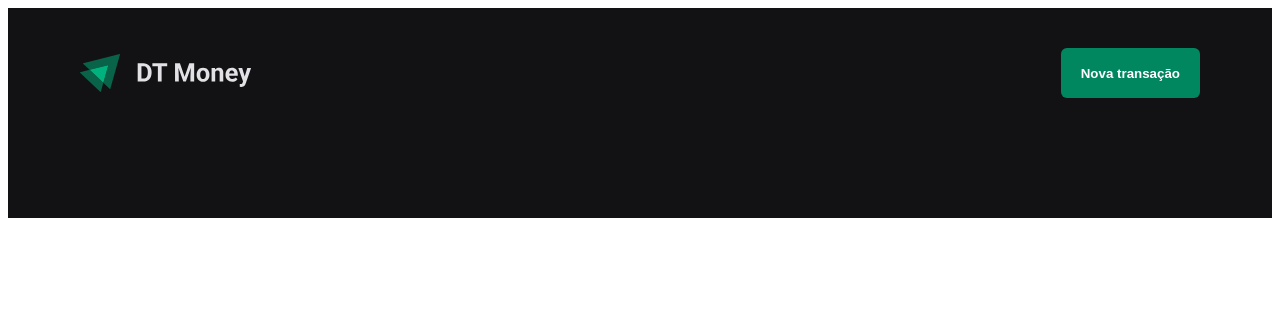
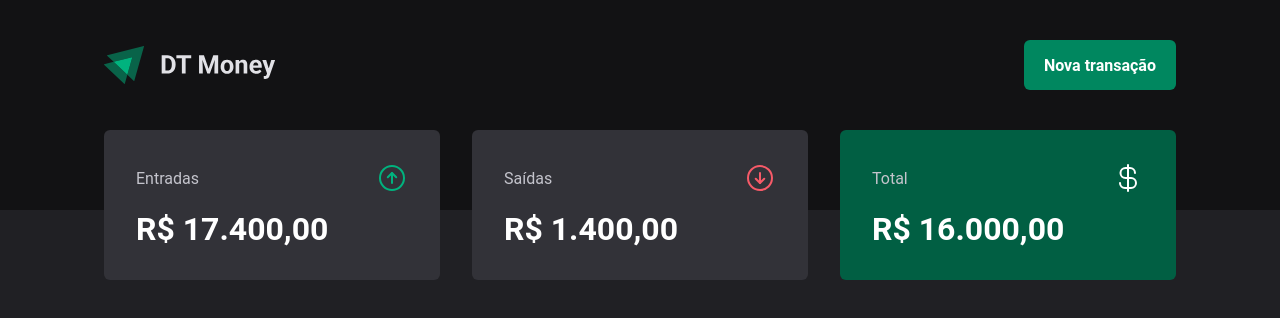
Before and after one commit to leandrocitro/dt-money, a React (Vite) app: page / in a window 1280 px wide. Shown: the top 318 px of the page. Built offline with nearby package versions, Linux system fonts and the light colour scheme.

Commit message:
add the summary

```diff
--- a/package.json
+++ b/package.json
@@ -10,6 +10,7 @@
     "preview": "vite preview"
   },
   "dependencies": {
+    "phosphor-react": "^1.4.1",
     "react": "^18.2.0",
     "react-dom": "^18.2.0",
     "styled-components": "^6.1.0"
--- a/src/App.tsx
+++ b/src/App.tsx
@@ -1,7 +1,8 @@
 import { ThemeProvider } from  'styled-components'
 
 import { Transactions } from "./pages/Transactions";
-import { defaultTheme } from "./styles/themes/default";
+import { defaultTheme } from '../src/styles/themes/default';
+import { GlobalStyle } from '../src/styles/themes/global';
 
 export function App() {
 
@@ -10,6 +11,7 @@
     <ThemeProvider theme={defaultTheme}>
 
       <Transactions />
+      <GlobalStyle />
     </ThemeProvider>
 
 
--- a/src/components/Header/index.tsx
+++ b/src/components/Header/index.tsx
@@ -1,5 +1,16 @@
+import { HeaderContainer, HeaderContent, NewTransactionButton } from "./styles"
+import logoImg from '../../assets/Logo.svg'
+
 export function Header() {
     return(
-        <div> Header </div>
+        <div>
+            <HeaderContainer>
+            <HeaderContent>
+                <img src={logoImg} alt="" />
+
+                <NewTransactionButton> Nova transação </NewTransactionButton>
+            </HeaderContent>
+        </HeaderContainer>
+        </div>
     )
 }
--- a/src/components/Header/styles.ts
+++ b/src/components/Header/styles.ts
@@ -0,0 +1,36 @@
+import styled from "styled-components";
+
+export const HeaderContainer = styled.header`
+    background: ${props => props.theme["gray-900"]};
+    padding: 2.5rem 0 7.5rem;
+
+`;
+
+export const HeaderContent = styled.div`
+    width: 100%;
+    max-width: 1120px;
+    margin: 0 auto;
+    padding: 0 1.5rem;
+
+    display: flex;
+    justify-content: space-between;
+    align-items: center;
+`;
+
+export const NewTransactionButton = styled.button`
+    height: 50px;
+    border: 0;
+    background: ${props => props.theme["green-500"]};
+    color: ${props => props.theme.white};
+    font-weight: bold;
+    padding: 0 1.25rem;
+    border-radius: 6px;
+    cursor: pointer;
+    transition: background-color 0.3s;
+
+
+    &:hover {
+        background: ${props => props.theme["green-700"]};
+
+    }
+`;
--- /dev/null
+++ b/src/components/Summary/index.tsx
@@ -0,0 +1,33 @@
+import { ArrowCircleUp, ArrowCircleDown, CurrencyDollar } from "phosphor-react";
+import { SummaryCard, SummaryContainer } from "./styles";
+
+export function Summary() {
+    return(
+        <SummaryContainer>
+            <SummaryCard>
+                <header>
+                    <span>Entradas</span>
+                    <ArrowCircleUp size={32} color="#00b37e" />
+                </header>
+                <strong>R$ 17.400,00</strong>
+            </SummaryCard>
+
+            <SummaryCard>
+                <header>
+                    <span>Saídas</span>
+                    <ArrowCircleDown size={32} color="#f75a68" />
+                </header>
+                <strong>R$ 1.400,00</strong>
+            </SummaryCard>
+
+            <SummaryCard variant="green">
+                <header>
+                    <span>Total</span>
+                    <CurrencyDollar size={32} color="#fff" />
+                </header>
+                <strong>R$ 16.000,00</strong>
+            </SummaryCard>
+
+        </SummaryContainer>
+    );
+}
--- /dev/null
+++ b/src/components/Summary/styles.ts
@@ -0,0 +1,45 @@
+import styled from "styled-components";
+
+export const SummaryContainer = styled.section`
+    width: 100%;
+    max-width: 1120px;
+    margin: 0 auto;
+    padding: 0 1.5rem;
+
+    display: grid;
+    grid-template-columns: repeat(3, 1fr);
+    gap: 2rem;
+
+    margin-top: -5rem;
+    color: #fff;
+
+`;
+
+interface SummaryCardProps {
+    variant?: 'green';
+}
+
+
+export const SummaryCard = styled.div<SummaryCardProps>`
+background: ${props => props.theme["gray-600"]};
+border-radius: 6px;
+padding: 2rem;
+
+header {
+    display: flex;
+    align-items: center;
+    justify-content: space-between;
+    color: ${props => props.theme["gray-300"]};
+}
+
+strong {
+    display: block;
+    margin-top: 1rem;
+    font-size: 2rem;
+}
+
+${props => props.variant == 'green' && `
+    background: ${props.theme ['green-700']};
+`}
+
+`;
--- a/src/pages/Transactions/index.tsx
+++ b/src/pages/Transactions/index.tsx
@@ -1,15 +1,12 @@
-import { HeaderContainer, HeaderContent, NewTransactionButton } from "./styles"
-
-import logoImg from '../../assets/Logo.svg'
+import { Header } from '../../components/Header'
+import { Summary } from '../../components/Summary'
 
 export function Transactions() {
     return (
-        <HeaderContainer>
-            <HeaderContent>
-                <img src={logoImg} alt="" />
+        <div>
+            <Header />
+            <Summary />
+        </div>
 
-                <NewTransactionButton> Nova transação </NewTransactionButton>
-            </HeaderContent>
-        </HeaderContainer>
     )
 }
--- a/src/styles/themes/global.ts
+++ b/src/styles/themes/global.ts
@@ -13,7 +13,7 @@
     }
 
     body {
-        background-color: ${props => props.theme['gray-900']};
+        background-color: ${props => props.theme['gray-800']};
         color: ${props => props.theme['gray-300']};
         -webkit-font-smoothing: antialiased;
     }
```
Also changed, not shown: 1 other file (tests, documents, lock files or other folders).
